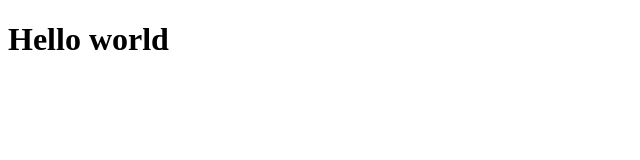
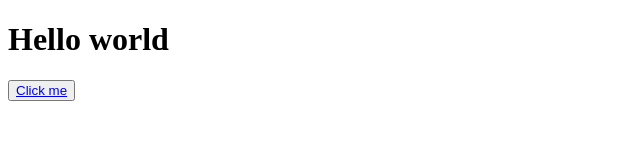
Before and after one commit to Adam48-PL/adam48-pl.github.io, a plain HTML site: page index.html in a window 1280 px wide. Shown: the whole page, without its empty margins (0-640 px from the left). Drawn offline with Linux system fonts and the light colour scheme.

Commit message:
Update index.html

```diff
--- a/index.html
+++ b/index.html
@@ -7,5 +7,6 @@
     </head>
     <body>
         <h1>Hello world</h1>
+        <button><a href="My website.html">Click me</a></button>
     </body>
 </html>
```
